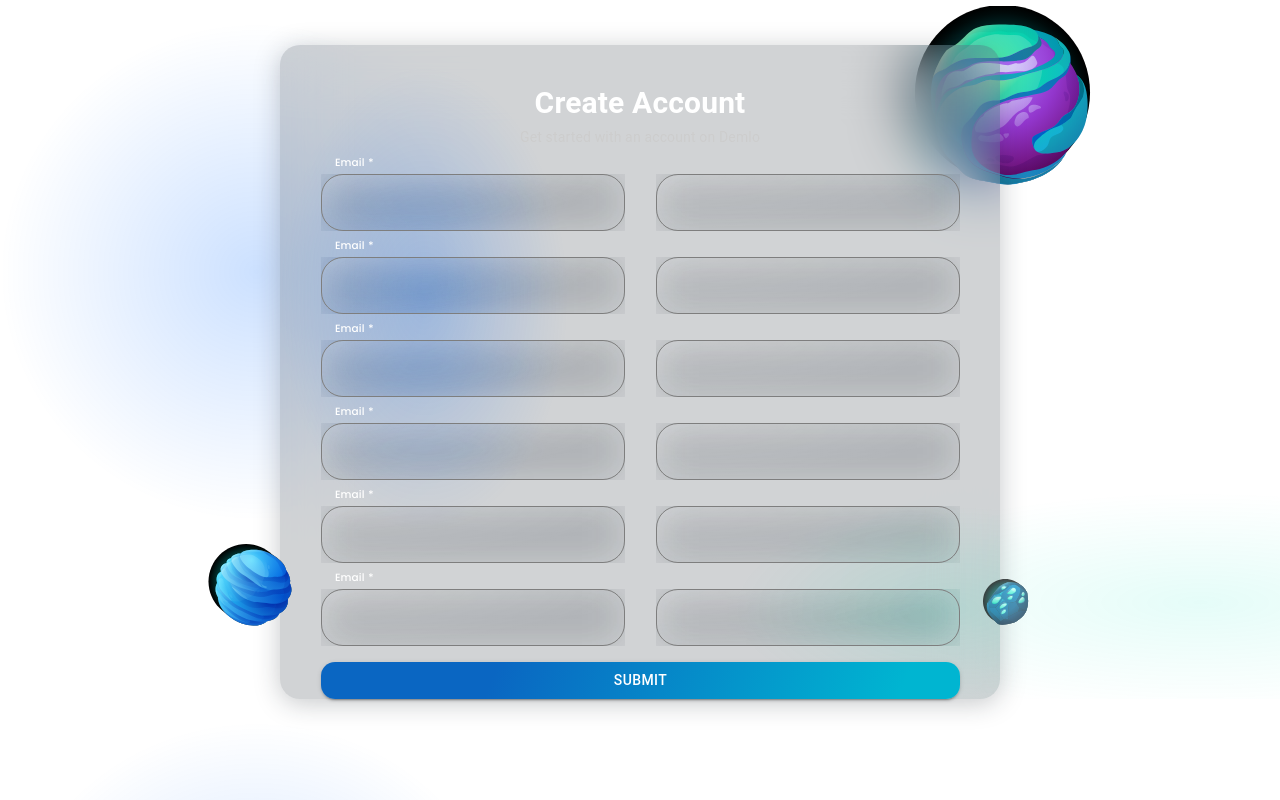
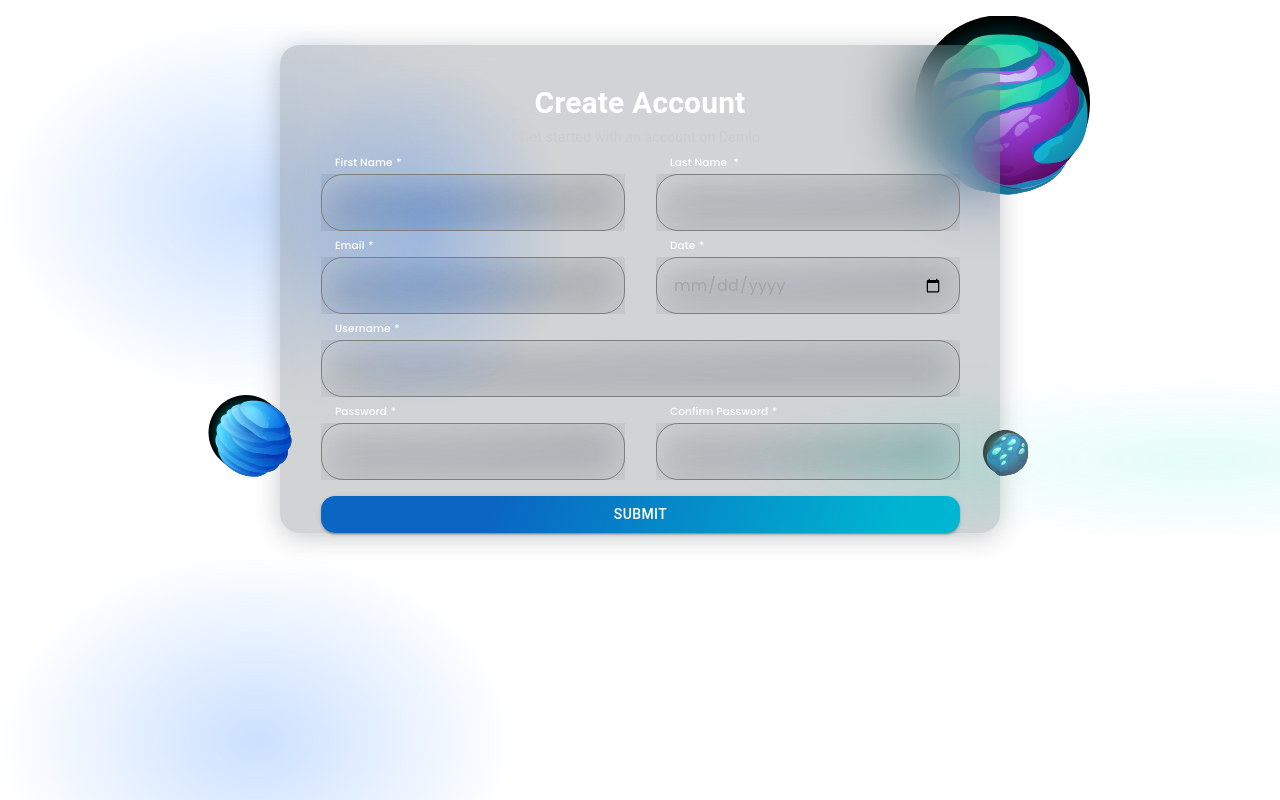
Before and after one commit to sanket8088/demlo-ui, a Next.js app in the folder frontend/: page /register in a window 1280 px wide. Built offline with nearby package versions, Linux system fonts and the light colour scheme.

Commit message:
Added register form v-1

```diff
--- a/frontend/components/core-components/button/ButtonComponent.tsx
+++ b/frontend/components/core-components/button/ButtonComponent.tsx
@@ -8,6 +8,7 @@ interface IButtonTypes {
   label: string;
   disabled?: boolean;
   fullWidth?: boolean;
+  onClick?: () => void;
 }
 
 const ButtonComponent = ({
@@ -16,6 +17,7 @@ const ButtonComponent = ({
   label,
   disabled,
   fullWidth,
+  onClick = () => null,
 }: IButtonTypes) => {
   const background =
     variant === "contained"
@@ -34,6 +36,8 @@ const ButtonComponent = ({
       size={size}
       disabled={disabled}
       fullWidth={fullWidth}
+      type="button"
+      onClick={onClick}
       sx={{
         background: background,
         paddingInline: paddingInline,
--- a/frontend/components/core-components/input/FastInput.tsx
+++ b/frontend/components/core-components/input/FastInput.tsx
@@ -6,6 +6,7 @@ interface ITypesFastField {
   inputProps?: any;
   label?: string;
   required?: boolean;
+  type?: string;
 }
 
 const FastInput = ({
@@ -13,6 +14,7 @@ const FastInput = ({
   inputProps,
   label,
   required,
+  type,
   ...props
 }: ITypesFastField) => {
   return (
@@ -33,6 +35,7 @@ const FastInput = ({
             helperText={touched && error ? error : null}
             label={label}
             required={required}
+            type={type}
             {...props}
           />
         );
--- a/frontend/components/core-components/input/Input.tsx
+++ b/frontend/components/core-components/input/Input.tsx
@@ -81,7 +81,7 @@ const Input = ({
   disabled,
 }: IInputTypes) => {
   return (
-    <FormControl>
+    <FormControl sx={{ width: "100%" }}>
       {label !== undefined ? (
         <InputLabel
           sx={{
@@ -107,12 +107,12 @@ const Input = ({
         value={value}
         helperText={helperText}
         required={required}
-        fullWidth
+        fullWidth={true}
         disabled={disabled}
         // focused={true}
         sx={{
           outline: "0",
-          width: "100%",
+          width: "100",
           fontFamily: "poppins",
           backdropFilter: "blur(21px)",
           marginTop: "10px",
--- a/frontend/components/features/auth-form/RegisterForm.tsx
+++ b/frontend/components/features/auth-form/RegisterForm.tsx
@@ -19,58 +19,65 @@ const RegisterForm = () => {
       >
         <Formik
           validateOnMount
-          initialValues={{ email: "", name: "" }}
+          initialValues={{
+            email: "",
+            firstName: "",
+            lastName: "",
+            username: "",
+            password: "",
+            confirmPassword: "",
+            dob: "",
+          }}
           validationSchema={Yup.object().shape({
             email: Yup.string().email().required(),
           })}
           onSubmit={handleSubmit}
         >
           {(props) => {
-            const { email, name } = props.values;
+            const {
+              email,
+              firstName,
+              lastName,
+              username,
+              password,
+              confirmPassword,
+              dob,
+            } = props.values;
             return (
               <form onSubmit={props.handleSubmit}>
                 <GridContainer spacing={2}>
                   <GridItem xs={6}>
-                    <FastInput name="email" label="Email" required />
+                    <FastInput name="firstName" label="First Name" required />
                   </GridItem>
                   <GridItem xs={6}>
-                    <FastInput name="name" />
+                    <FastInput name="lastName" label="Last Name " required />
                   </GridItem>
                   <GridItem xs={6}>
                     <FastInput name="email" label="Email" required />
                   </GridItem>
                   <GridItem xs={6}>
-                    <FastInput name="name" />
-                  </GridItem>{" "}
-                  <GridItem xs={6}>
-                    <FastInput name="email" label="Email" required />
+                    <FastInput name="dob" label="Date" required type="date" />
+                  </GridItem>
+
+                  <GridItem xs={12}>
+                    <FastInput name="username" label="Username" required />
                   </GridItem>
                   <GridItem xs={6}>
-                    <FastInput name="name" />
-                  </GridItem>{" "}
-                  <GridItem xs={6}>
-                    <FastInput name="email" label="Email" required />
+                    <FastInput name="password" label="Password" required />
                   </GridItem>
                   <GridItem xs={6}>
-                    <FastInput name="name" />
-                  </GridItem>{" "}
-                  <GridItem xs={6}>
-                    <FastInput name="email" label="Email" required />
-                  </GridItem>
-                  <GridItem xs={6}>
-                    <FastInput name="name" />
-                  </GridItem>{" "}
-                  <GridItem xs={6}>
-                    <FastInput name="email" label="Email" required />
-                  </GridItem>
-                  <GridItem xs={6}>
-                    <FastInput name="name" />
+                    <FastInput
+                      name="confirmPassword"
+                      label="Confirm Password"
+                      required
+                    />
                   </GridItem>
                   <GridItem xs={12}>
                     <ButtonComponent
                       label="submit"
                       variant="contained"
                       fullWidth
+                      onClick={props.handleSubmit}
                     />
                   </GridItem>
                 </GridContainer>
```
Also changed, not shown: frontend/components/core-components/input/DatePicker.tsx (added, +7 -0 lines).
